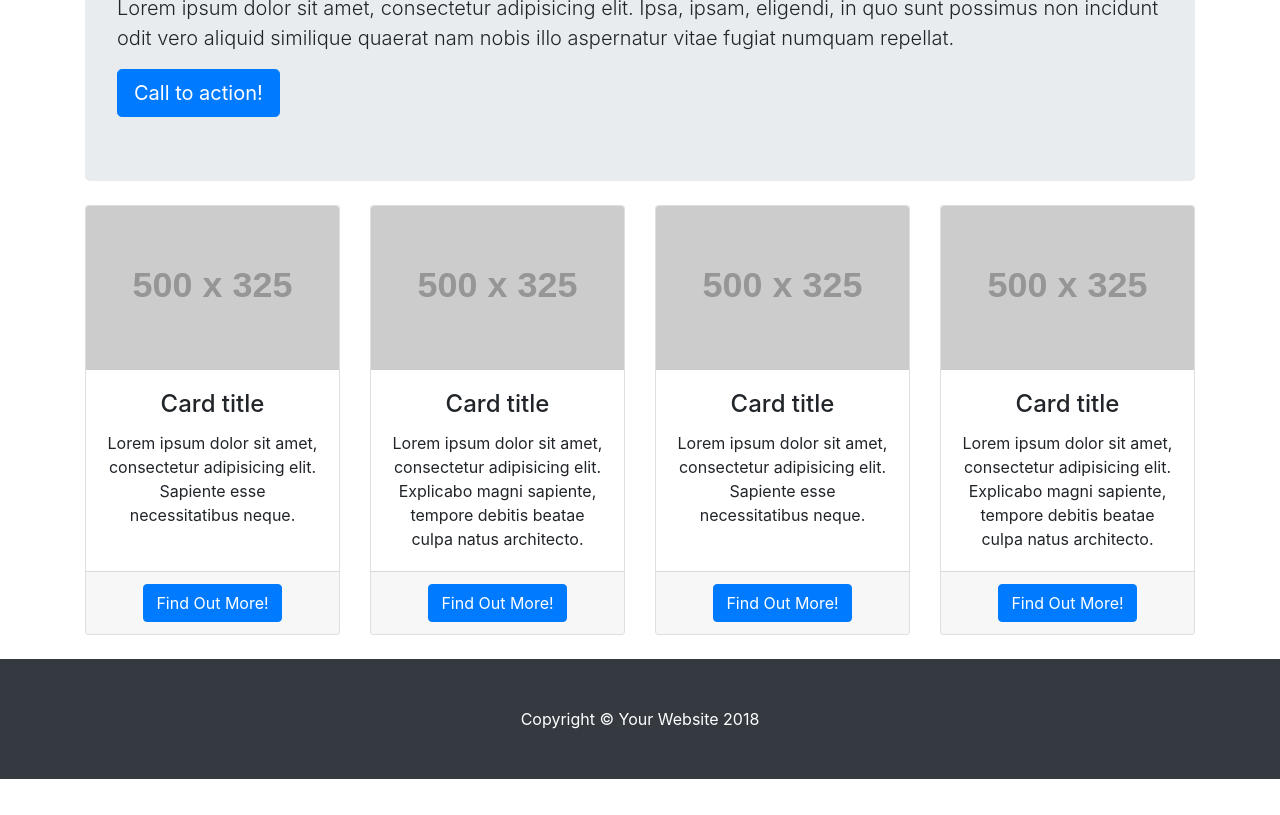
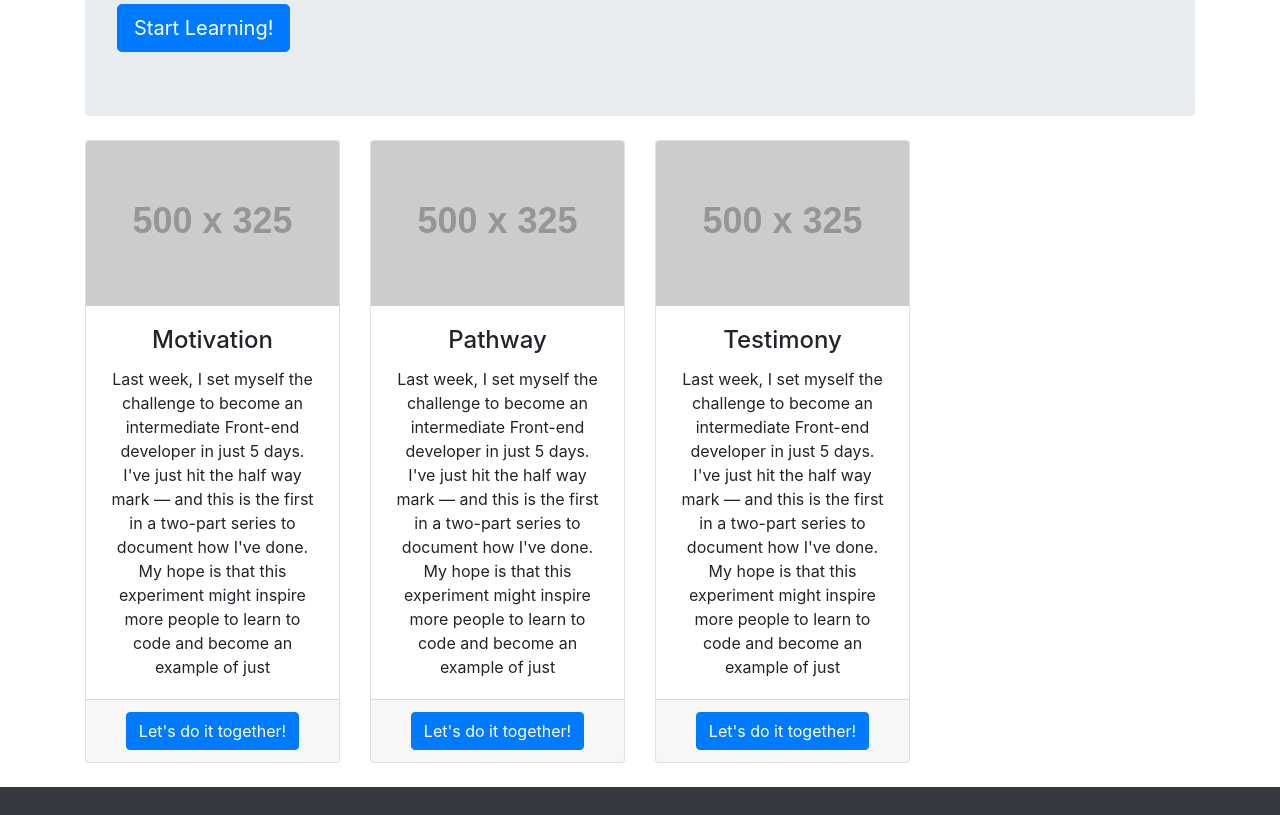
Before and after one commit to Lolu007/Learning-app, a website: page index.html in a window 1280 px wide. Shown: the part 340-1155 px from the top of the page. Before the commit the page ends 1119 px from the top, so only its background shows below. Drawn offline with Linux system fonts and the light colour scheme; placeholder pictures from the web are drawn by us.

Commit message:
formatting

```diff
--- a/index.html
+++ b/index.html
@@ -54,10 +54,9 @@
 
       <!-- Jumbotron Header -->
       <header class="jumbotron my-4">
-        <h1 class="display-3">A Warm Welcome!</h1>
         <h1 class="display-3">Training 101</h1>
-        <p class="lead">Lorem ipsum dolor sit amet, consectetur adipisicing elit. Ipsa, ipsam, eligendi, in quo sunt possimus non incidunt odit vero aliquid similique quaerat nam nobis illo aspernatur vitae fugiat numquam repellat.</p>
-        <a href="#" class="btn btn-primary btn-lg">Call to action!</a>
+        <p class="lead">Last week, I set myself the challenge to become an intermediate Front-end developer in just 5 days. I've just hit the half way mark — and this is the first in a two-part series to document how I've done. My hope is that this experiment might inspire more people to learn to code and become an example of just</p>
+        <a href="#" class="btn btn-primary btn-lg">Start Learning!</a>
       </header>
 
       <!-- Page Features -->
@@ -67,11 +66,11 @@
           <div class="card">
             <img class="card-img-top" src="http://placehold.it/500x325" alt="">
             <div class="card-body">
-              <h4 class="card-title">Card title</h4>
-              <p class="card-text">Lorem ipsum dolor sit amet, consectetur adipisicing elit. Sapiente esse necessitatibus neque.</p>
+              <h4 class="card-title">Motivation</h1>
+              <p class="card-text">Last week, I set myself the challenge to become an intermediate Front-end developer in just 5 days. I've just hit the half way mark — and this is the first in a two-part series to document how I've done. My hope is that this experiment might inspire more people to learn to code and become an example of just</p>
             </div>
             <div class="card-footer">
-              <a href="#" class="btn btn-primary">Find Out More!</a>
+              <a href="#" class="btn btn-primary">Let's do it together!</a>
             </div>
           </div>
         </div>
@@ -80,11 +79,11 @@
           <div class="card">
             <img class="card-img-top" src="http://placehold.it/500x325" alt="">
             <div class="card-body">
-              <h4 class="card-title">Card title</h4>
-              <p class="card-text">Lorem ipsum dolor sit amet, consectetur adipisicing elit. Explicabo magni sapiente, tempore debitis beatae culpa natus architecto.</p>
+              <h4 class="card-title">Pathway</h4>
+              <p class="card-text">Last week, I set myself the challenge to become an intermediate Front-end developer in just 5 days. I've just hit the half way mark — and this is the first in a two-part series to document how I've done. My hope is that this experiment might inspire more people to learn to code and become an example of just</p>
             </div>
             <div class="card-footer">
-              <a href="#" class="btn btn-primary">Find Out More!</a>
+              <a href="#" class="btn btn-primary">Let's do it together!</a>
             </div>
           </div>
         </div>
@@ -93,24 +92,11 @@
           <div class="card">
             <img class="card-img-top" src="http://placehold.it/500x325" alt="">
             <div class="card-body">
-              <h4 class="card-title">Card title</h4>
-              <p class="card-text">Lorem ipsum dolor sit amet, consectetur adipisicing elit. Sapiente esse necessitatibus neque.</p>
+              <h4 class="card-title">Testimony</h4>
+              <p class="card-text">Last week, I set myself the challenge to become an intermediate Front-end developer in just 5 days. I've just hit the half way mark — and this is the first in a two-part series to document how I've done. My hope is that this experiment might inspire more people to learn to code and become an example of just</p>
             </div>
             <div class="card-footer">
-              <a href="#" class="btn btn-primary">Find Out More!</a>
-            </div>
-          </div>
-        </div>
-
-        <div class="col-lg-3 col-md-6 mb-4">
-          <div class="card">
-            <img class="card-img-top" src="http://placehold.it/500x325" alt="">
-            <div class="card-body">
-              <h4 class="card-title">Card title</h4>
-              <p class="card-text">Lorem ipsum dolor sit amet, consectetur adipisicing elit. Explicabo magni sapiente, tempore debitis beatae culpa natus architecto.</p>
-            </div>
-            <div class="card-footer">
-              <a href="#" class="btn btn-primary">Find Out More!</a>
+              <a href="#" class="btn btn-primary">Let's do it together!</a>
             </div>
           </div>
         </div>
@@ -124,7 +110,7 @@
     <!-- Footer -->
     <footer class="py-5 bg-dark">
       <div class="container">
-        <p class="m-0 text-center text-white">Copyright &copy; Your Website 2018</p>
+        <p class="m-0 text-center text-white">Copyright &copy; codemy 2018</p>
       </div>
       <!-- /.container -->
     </footer>
```
